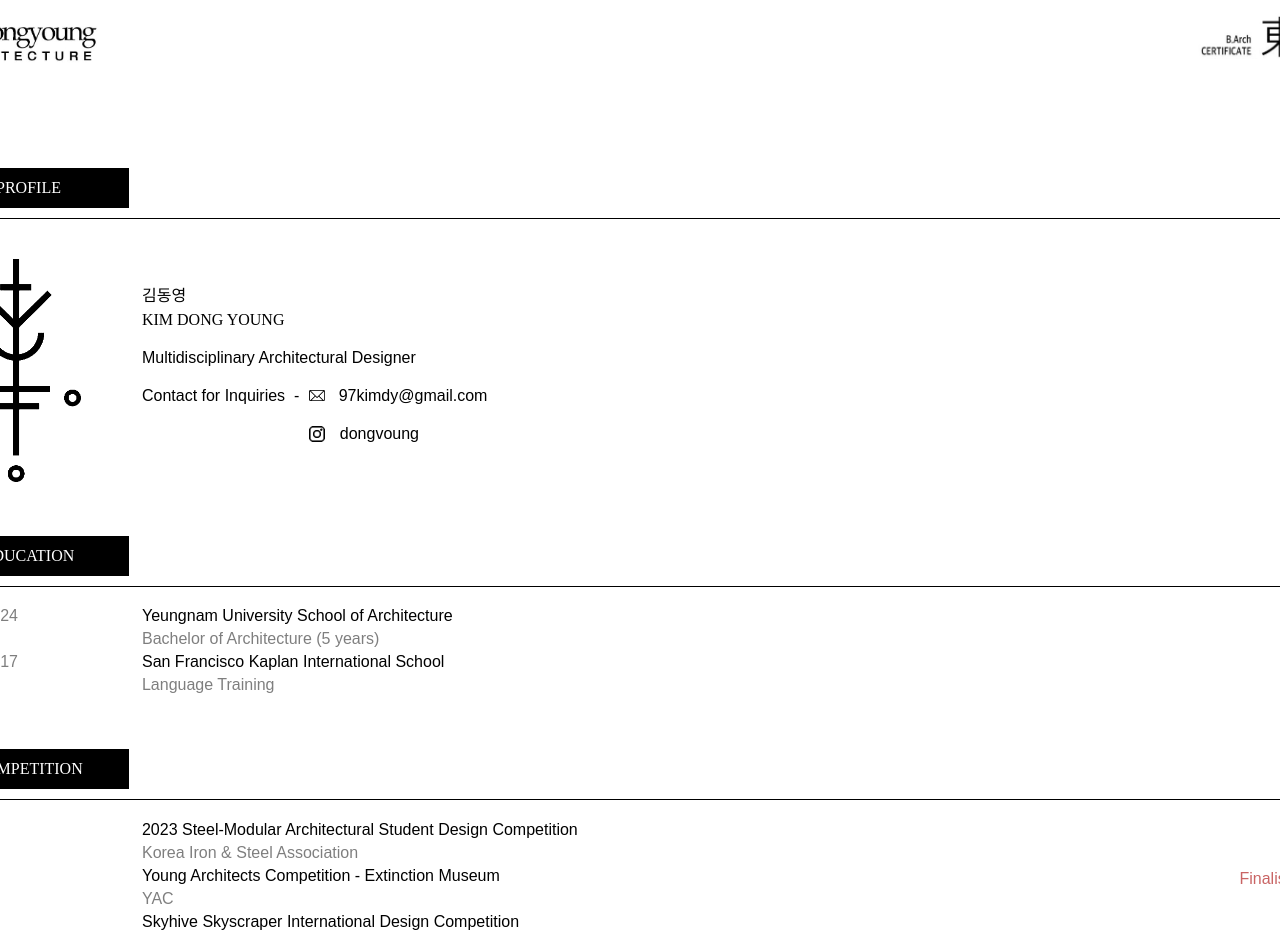
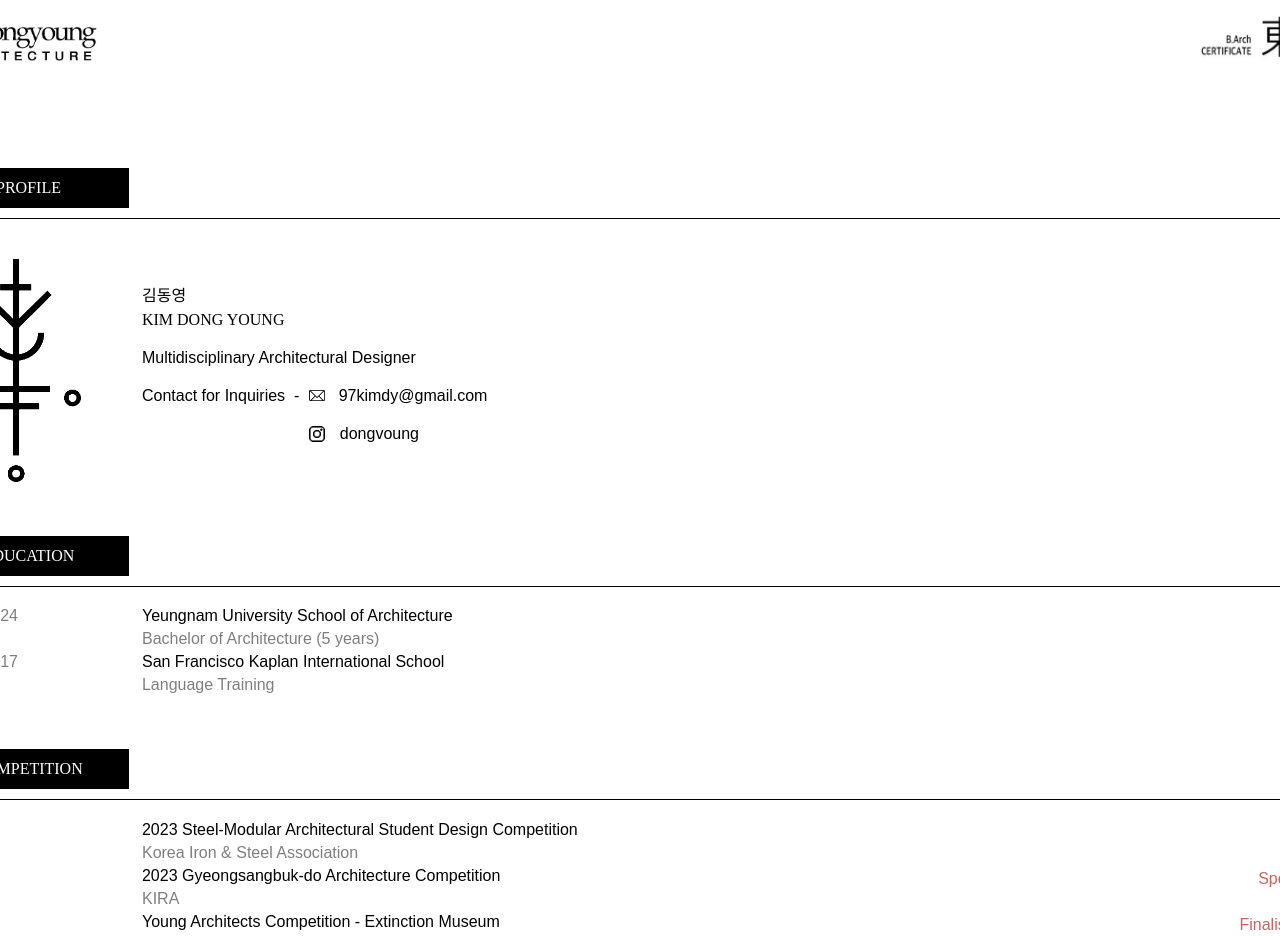
Before and after one commit to MinboyKim/Architect, a React (Create React App) app: page /profile in a window 1280 px wide. Shown: the top 936 px of the page. Built offline with nearby package versions, Linux system fonts and the light colour scheme; a web font is replaced by a local one.

Commit message:
docs: add awards
KIRA 수상내역 추가

```diff
--- a/src/db.js
+++ b/src/db.js
@@ -534,6 +534,12 @@ export const curriculumVitae = [
                 detail: "수상예정",
             },
             {
+                year: "2023. 09",
+                title: "2023 Gyeongsangbuk-do Architecture Competition",
+                description: "KIRA",
+                detail: "Special Prize",
+            },
+            {
                 year: "2023. 01",
                 title: "Young Architects Competition - Extinction Museum",
                 description: "YAC",
```
